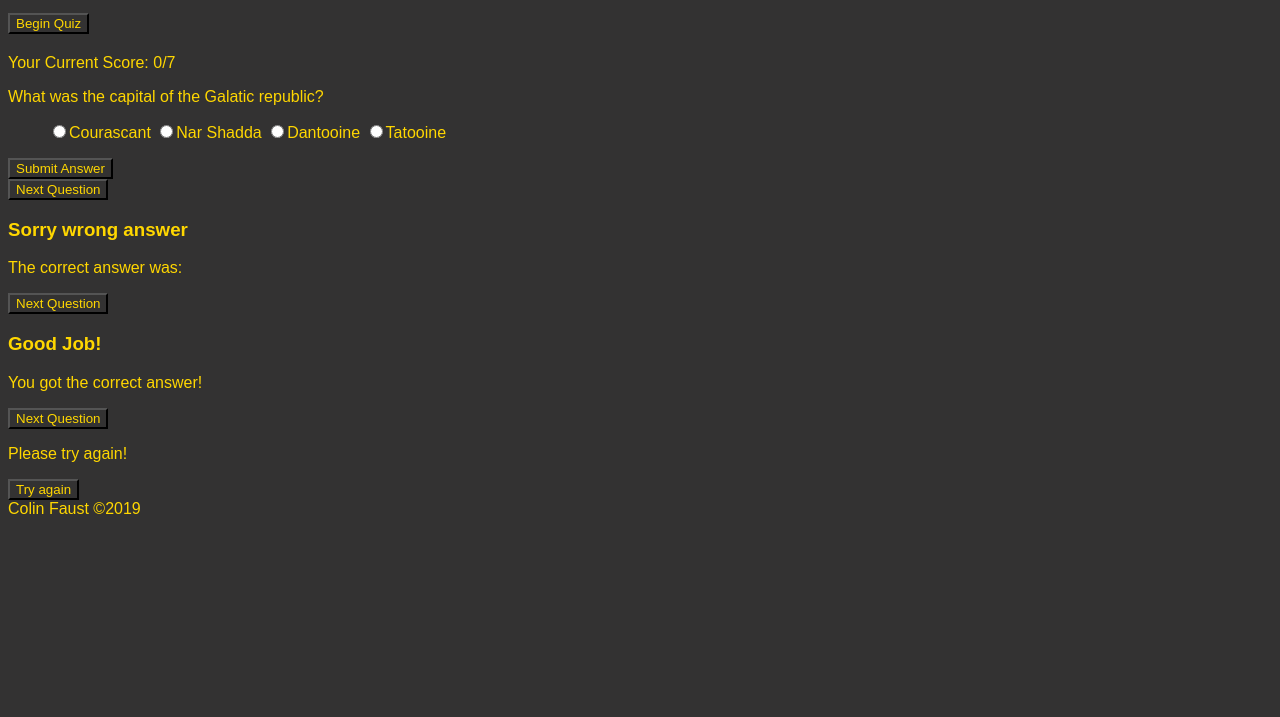
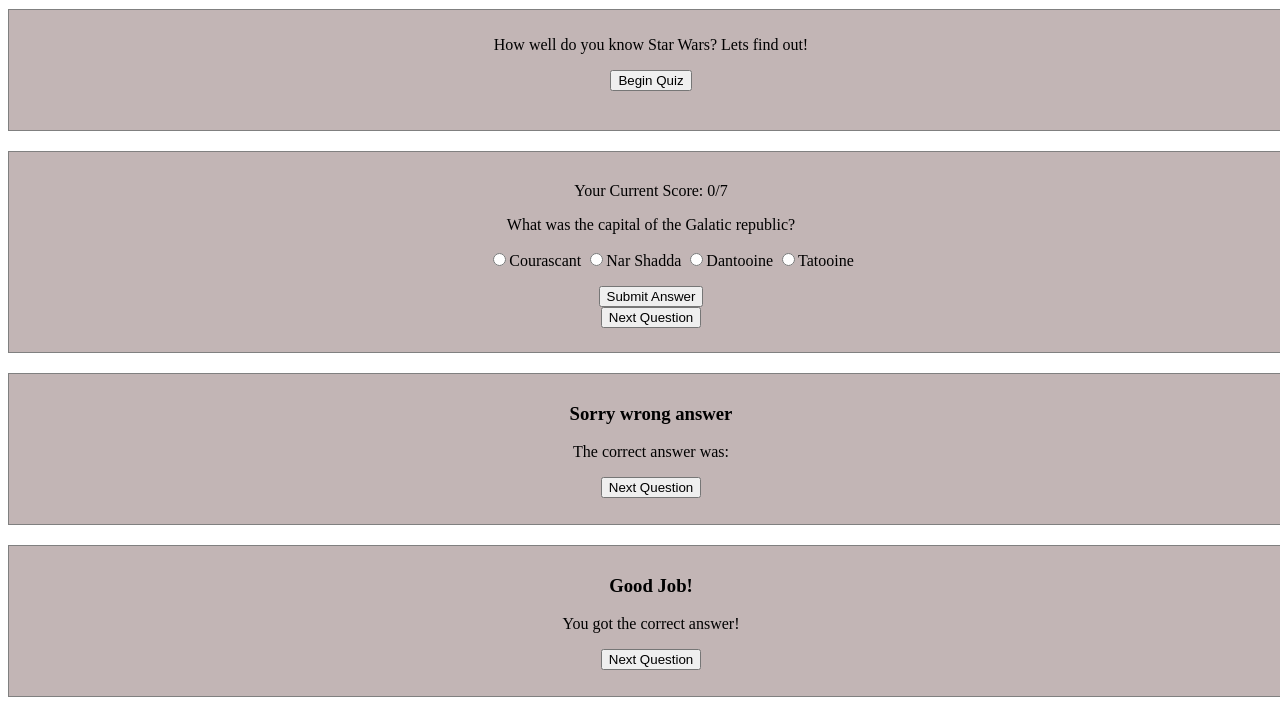
Before and after one commit to faustc908/Quiz-application, a plain HTML site: page Index.html in a window 1280 px wide. Shown: the part 101-818 px from the top of the page. Drawn offline with nearby package versions, Linux system fonts and the light colour scheme; a script that the page names is missing.

Commit message:
Update style.css

```diff
--- a/style.css
+++ b/style.css
@@ -1,6 +1,23 @@
-* {
-    box-sizing: border-box;
-    font-family: 'PT Sans', sans-serif;
-    background: rgb(51, 50, 50);
-    color : gold;
+h1, aside , .questions, footer, .feedback-page-incorrect,.feedback-page-correct{
+  border: 1px solid grey;
+  text-align: center;
+  float: left;
+  width: 100%;
+  height: 100px;
+  margin: 10px 0px;
+  background-color:rgb(194, 181, 181);
+  padding: 10px
 }
+
+
+.questions{
+  height: 180px;
+}
+
+footer, h1{
+  height:50px;
+}
+
+.feedback-page-incorrect, .feedback-page-correct{
+  height: 130px;
+}
```
